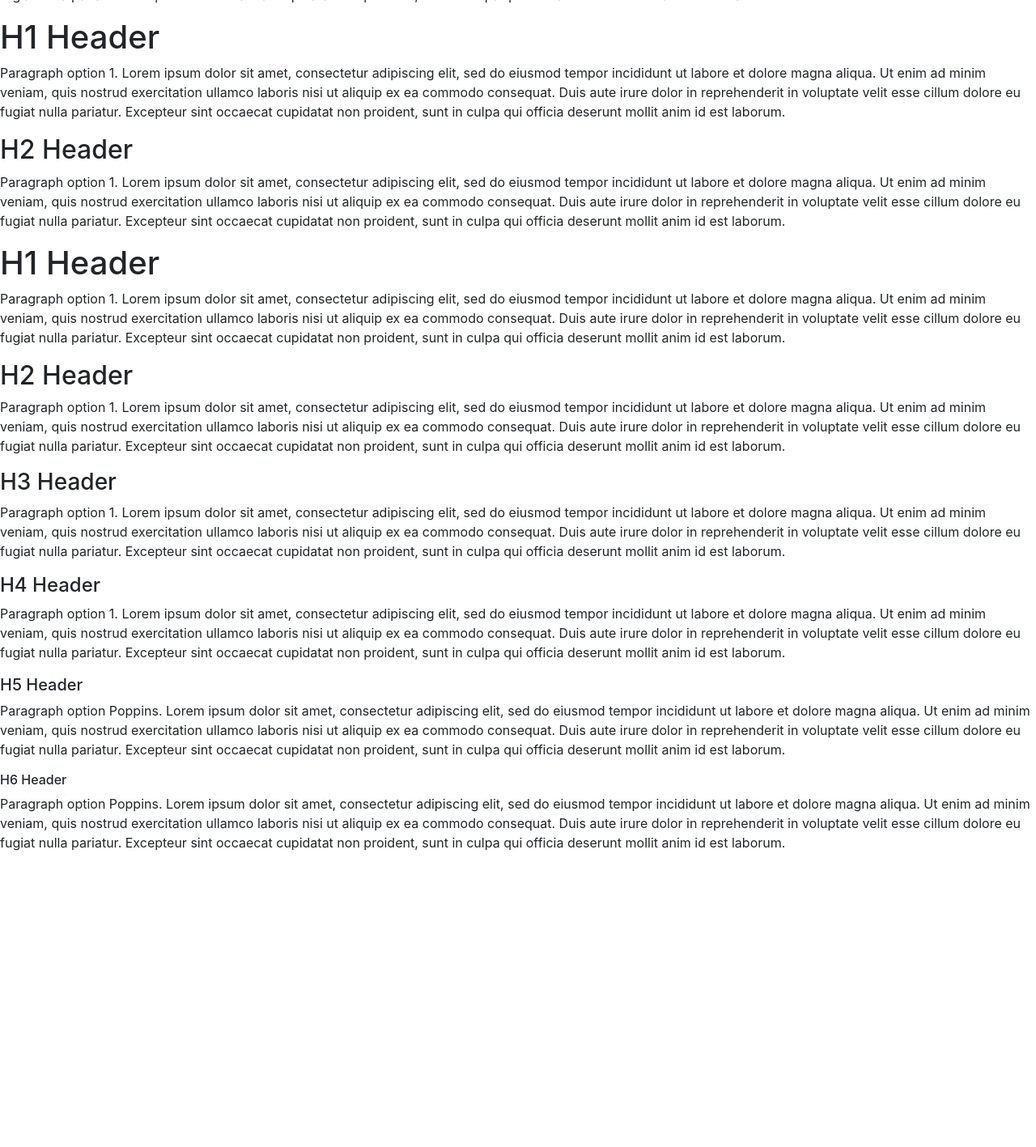
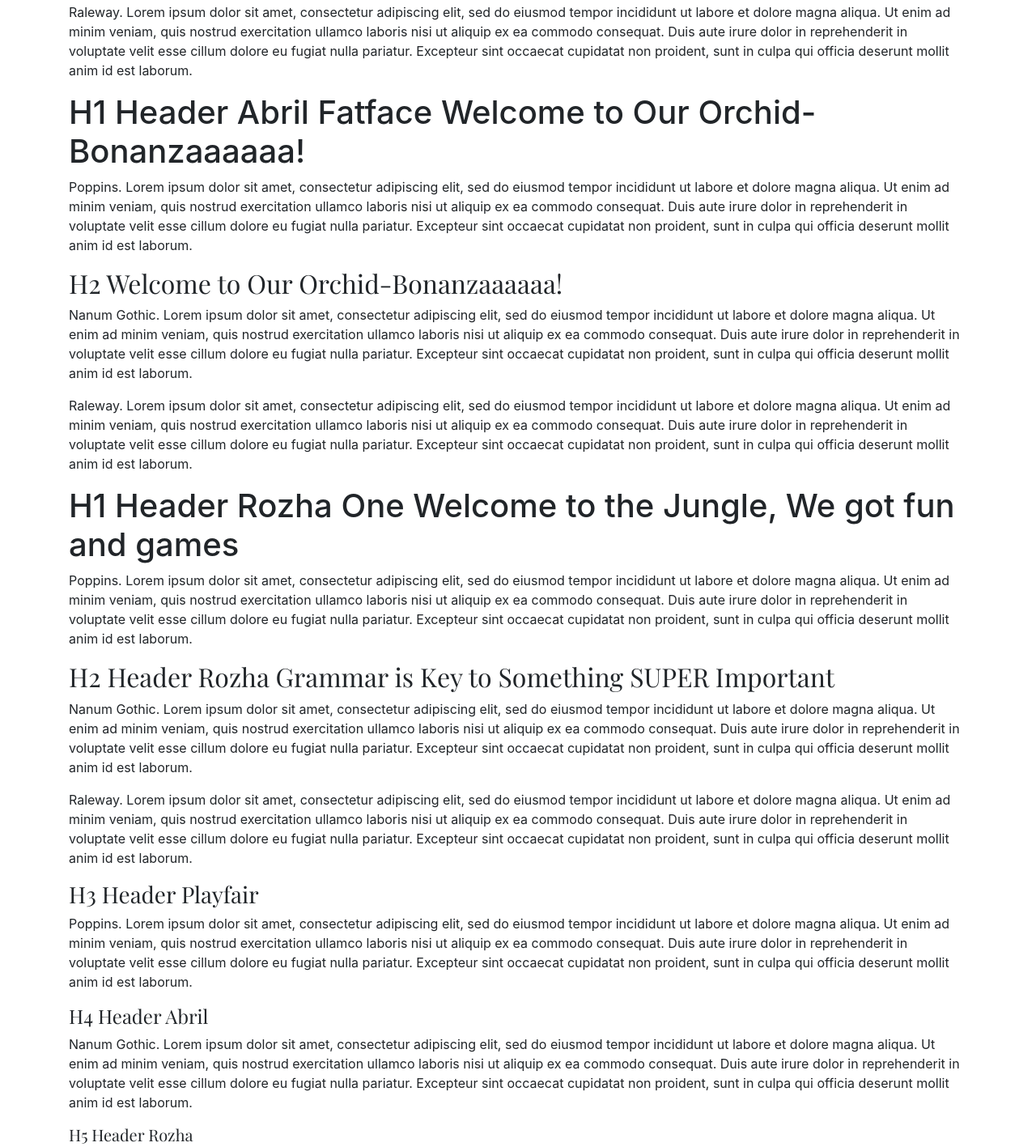
Before and after one commit to atournikate/BlueOrchid, a plain HTML site: page stylesheet.html in a window 1280 px wide. Shown: the part 655-2072 px from the top of the page at 81% size. Before the commit the page ends 1724 px from the top, so only its background shows below. Drawn offline with nearby package versions, Linux system fonts and the light colour scheme; a web font is replaced by a local one.

Commit message:
10am style WIP

```diff
--- a/stylesheet.html
+++ b/stylesheet.html
@@ -10,30 +10,37 @@
     />
     <link rel="preconnect" href="https://fonts.gstatic.com" />
     <link
-      href="https://fonts.googleapis.com/css2?family=Abril+Fatface&family=Cinzel+Decorative:wght@400;700&family=Dancing+Script:wght@500;700&family=Fredericka+the+Great&family=Gravitas+One&family=Limelight&family=Playfair+Display:ital,wght@0,400;0,700;1,400;1,700&family=Poppins&family=Rozha+One&family=Satisfy&family=Tangerine:wght@400;700&family=Allura&family=Nanum+Gothic:wght@400;700&display=swap"
+      href="https://fonts.googleapis.com/css2?family=Abril+Fatface&family=Cinzel+Decorative:wght@400;700&family=Dancing+Script:wght@500;700&family=Fredericka+the+Great&family=Gravitas+One&family=Limelight&family=Playfair+Display:ital,wght@0,400;0,700;1,400;1,700&family=Poppins&family=Rozha+One&family=Satisfy&family=Tangerine:wght@400;700&family=Allura&family=Raleway:wght@200;300;400;500;700&family=Nanum+Gothic:wght@400;700&display=swap"
       rel="stylesheet"
     />
     <style>
+        body {
+            display: flex;
+            flex-direction: row;
+            font-family: 'Poppins', sans-serif;
+        }
+
+        .container {
+            justify-content: space-around;
+            align-content: center;
+        }
+
       img {
         width: 100px;
         border-radius: 50%;
       }
 
-      .opt1 {
-        font-family: "Dancing Script", cursive;
+            .opt3 {
+        font-family: "Tangerine", cursive;
+        font-weight: 700;
+        font-size: 60px;
       }
 
-      .opt2 {
-        font-family: "Satisfy", cursive;
+      .h1, h2, h3, h4, h5, h6 {
+        font-family: "Playfair Display", serif
       }
 
-      .opt3 {
-        font-family: "Tangerine", cursive;
-      }
 
-      .opt4 {
-        font-family: "Allura", cursive;
-      }
     </style>
 
     <!-- Bootstrap CSS -->
@@ -44,122 +51,170 @@
       crossorigin="anonymous"
     />
   </head>
+
   <body>
-    <div class="logo">
+      <div class="container">
+    <div class="logo mw-100">
       <img
         src="BOS_logo_dk.PNG"
         width="200px"
         alt="Art neuveau looking orchid"
       />
-      <h1 class="opt1">Blue Orchid</h1>
-      <h1 class="opt2">Blue Orchid</h1>
+
       <h1 class="opt3">Blue Orchid</h1>
-      <h1 class="opt4">Blue Orchid</h1>
+
     </div>
 
-    <div class="texts">
-      <img src="/images/blue-moth-orchid.jpg" />
-      <h1 class="serif1">H1 Header</h1>
+    <button type="button" class="btn-primary">Click Me?</button>
+
+    <div class="text1">
+      <img src="images/blueflrs.jpg" />
+
+      <h1>H1 Header Playfair Display</h1>
+      <p>
+        Poppins. Lorem ipsum dolor sit amet, consectetur adipiscing elit, sed do
+        eiusmod tempor incididunt ut labore et dolore magna aliqua. Ut enim ad
+        minim veniam, quis nostrud exercitation ullamco laboris nisi ut aliquip
+        ex ea commodo consequat. Duis aute irure dolor in reprehenderit in
+        voluptate velit esse cillum dolore eu fugiat nulla pariatur. Excepteur
+        sint occaecat cupidatat non proident, sunt in culpa qui officia deserunt
+        mollit anim id est laborum.
+      </p>
+      <h2>H2 Header Playfair</h2>
+      <p>
+        Nanum Gothic. Lorem ipsum dolor sit amet, consectetur adipiscing elit,
+        sed do eiusmod tempor incididunt ut labore et dolore magna aliqua. Ut
+        enim ad minim veniam, quis nostrud exercitation ullamco laboris nisi ut
+        aliquip ex ea commodo consequat. Duis aute irure dolor in reprehenderit
+        in voluptate velit esse cillum dolore eu fugiat nulla pariatur.
+        Excepteur sint occaecat cupidatat non proident, sunt in culpa qui
+        officia deserunt mollit anim id est laborum.
+      </p>
+      <h2 class="serif1">H2 Header Playfair</h2>
+      <p class="sans3">
+        Raleway. Lorem ipsum dolor sit amet, consectetur adipiscing elit,
+        sed do eiusmod tempor incididunt ut labore et dolore magna aliqua. Ut
+        enim ad minim veniam, quis nostrud exercitation ullamco laboris nisi ut
+        aliquip ex ea commodo consequat. Duis aute irure dolor in reprehenderit
+        in voluptate velit esse cillum dolore eu fugiat nulla pariatur.
+        Excepteur sint occaecat cupidatat non proident, sunt in culpa qui
+        officia deserunt mollit anim id est laborum.
+      </p>
+    </div>
+    <div class="text2">
+      <h1 class="serif2">H1 Header Abril Fatface Welcome to Our Orchid-Bonanzaaaaaa!</h1>
       <p class="sans1">
-        Paragraph option 1. Lorem ipsum dolor sit amet, consectetur adipiscing
-        elit, sed do eiusmod tempor incididunt ut labore et dolore magna aliqua.
-        Ut enim ad minim veniam, quis nostrud exercitation ullamco laboris nisi
-        ut aliquip ex ea commodo consequat. Duis aute irure dolor in
-        reprehenderit in voluptate velit esse cillum dolore eu fugiat nulla
-        pariatur. Excepteur sint occaecat cupidatat non proident, sunt in culpa
-        qui officia deserunt mollit anim id est laborum.
+        Poppins. Lorem ipsum dolor sit amet, consectetur adipiscing elit, sed do
+        eiusmod tempor incididunt ut labore et dolore magna aliqua. Ut enim ad
+        minim veniam, quis nostrud exercitation ullamco laboris nisi ut aliquip
+        ex ea commodo consequat. Duis aute irure dolor in reprehenderit in
+        voluptate velit esse cillum dolore eu fugiat nulla pariatur. Excepteur
+        sint occaecat cupidatat non proident, sunt in culpa qui officia deserunt
+        mollit anim id est laborum.
       </p>
-      <h2 class="serif1">H2 Header</h2>
+      <h2 class="serif2">H2 Welcome to Our Orchid-Bonanzaaaaaa!</h2>
       <p class="sans2">
-        Paragraph option 1. Lorem ipsum dolor sit amet, consectetur adipiscing
-        elit, sed do eiusmod tempor incididunt ut labore et dolore magna aliqua.
-        Ut enim ad minim veniam, quis nostrud exercitation ullamco laboris nisi
-        ut aliquip ex ea commodo consequat. Duis aute irure dolor in
-        reprehenderit in voluptate velit esse cillum dolore eu fugiat nulla
-        pariatur. Excepteur sint occaecat cupidatat non proident, sunt in culpa
-        qui officia deserunt mollit anim id est laborum.
+        Nanum Gothic. Lorem ipsum dolor sit amet, consectetur adipiscing elit,
+        sed do eiusmod tempor incididunt ut labore et dolore magna aliqua. Ut
+        enim ad minim veniam, quis nostrud exercitation ullamco laboris nisi ut
+        aliquip ex ea commodo consequat. Duis aute irure dolor in reprehenderit
+        in voluptate velit esse cillum dolore eu fugiat nulla pariatur.
+        Excepteur sint occaecat cupidatat non proident, sunt in culpa qui
+        officia deserunt mollit anim id est laborum.
       </p>
-      <h1 class="serif2">H1 Header</h1>
+      <p class="sans3">
+        Raleway. Lorem ipsum dolor sit amet, consectetur adipiscing elit,
+        sed do eiusmod tempor incididunt ut labore et dolore magna aliqua. Ut
+        enim ad minim veniam, quis nostrud exercitation ullamco laboris nisi ut
+        aliquip ex ea commodo consequat. Duis aute irure dolor in reprehenderit
+        in voluptate velit esse cillum dolore eu fugiat nulla pariatur.
+        Excepteur sint occaecat cupidatat non proident, sunt in culpa qui
+        officia deserunt mollit anim id est laborum.
+      </p>
+    </div>
+    <div class="text3">
+      <h1 class="serif3">H1 Header Rozha One Welcome to the Jungle, We got fun and games</h1>
       <p class="sans1">
-        Paragraph option 1. Lorem ipsum dolor sit amet, consectetur adipiscing
-        elit, sed do eiusmod tempor incididunt ut labore et dolore magna aliqua.
-        Ut enim ad minim veniam, quis nostrud exercitation ullamco laboris nisi
-        ut aliquip ex ea commodo consequat. Duis aute irure dolor in
-        reprehenderit in voluptate velit esse cillum dolore eu fugiat nulla
-        pariatur. Excepteur sint occaecat cupidatat non proident, sunt in culpa
-        qui officia deserunt mollit anim id est laborum.
+        Poppins. Lorem ipsum dolor sit amet, consectetur adipiscing elit, sed do
+        eiusmod tempor incididunt ut labore et dolore magna aliqua. Ut enim ad
+        minim veniam, quis nostrud exercitation ullamco laboris nisi ut aliquip
+        ex ea commodo consequat. Duis aute irure dolor in reprehenderit in
+        voluptate velit esse cillum dolore eu fugiat nulla pariatur. Excepteur
+        sint occaecat cupidatat non proident, sunt in culpa qui officia deserunt
+        mollit anim id est laborum.
       </p>
-      <h2 class="serif2">H2 Header</h2>
+      <h2 class="serif3">H2 Header Rozha Grammar is Key to Something SUPER Important</h2>
       <p class="sans2">
-        Paragraph option 1. Lorem ipsum dolor sit amet, consectetur adipiscing
-        elit, sed do eiusmod tempor incididunt ut labore et dolore magna aliqua.
-        Ut enim ad minim veniam, quis nostrud exercitation ullamco laboris nisi
-        ut aliquip ex ea commodo consequat. Duis aute irure dolor in
-        reprehenderit in voluptate velit esse cillum dolore eu fugiat nulla
-        pariatur. Excepteur sint occaecat cupidatat non proident, sunt in culpa
-        qui officia deserunt mollit anim id est laborum.
+        Nanum Gothic. Lorem ipsum dolor sit amet, consectetur adipiscing elit,
+        sed do eiusmod tempor incididunt ut labore et dolore magna aliqua. Ut
+        enim ad minim veniam, quis nostrud exercitation ullamco laboris nisi ut
+        aliquip ex ea commodo consequat. Duis aute irure dolor in reprehenderit
+        in voluptate velit esse cillum dolore eu fugiat nulla pariatur.
+        Excepteur sint occaecat cupidatat non proident, sunt in culpa qui
+        officia deserunt mollit anim id est laborum.
       </p>
-      <h1 class="serif3">H1 Header</h1>
+      <p class="sans3">
+        Raleway. Lorem ipsum dolor sit amet, consectetur adipiscing elit,
+        sed do eiusmod tempor incididunt ut labore et dolore magna aliqua. Ut
+        enim ad minim veniam, quis nostrud exercitation ullamco laboris nisi ut
+        aliquip ex ea commodo consequat. Duis aute irure dolor in reprehenderit
+        in voluptate velit esse cillum dolore eu fugiat nulla pariatur.
+        Excepteur sint occaecat cupidatat non proident, sunt in culpa qui
+        officia deserunt mollit anim id est laborum.
+      </p>
+    </div>
+      <h3 class="serif1">H3 Header Playfair</h3>
       <p class="sans1">
-        Paragraph option 1. Lorem ipsum dolor sit amet, consectetur adipiscing
-        elit, sed do eiusmod tempor incididunt ut labore et dolore magna aliqua.
-        Ut enim ad minim veniam, quis nostrud exercitation ullamco laboris nisi
-        ut aliquip ex ea commodo consequat. Duis aute irure dolor in
-        reprehenderit in voluptate velit esse cillum dolore eu fugiat nulla
-        pariatur. Excepteur sint occaecat cupidatat non proident, sunt in culpa
-        qui officia deserunt mollit anim id est laborum.
+        Poppins. Lorem ipsum dolor sit amet, consectetur adipiscing elit, sed do
+        eiusmod tempor incididunt ut labore et dolore magna aliqua. Ut enim ad
+        minim veniam, quis nostrud exercitation ullamco laboris nisi ut aliquip
+        ex ea commodo consequat. Duis aute irure dolor in reprehenderit in
+        voluptate velit esse cillum dolore eu fugiat nulla pariatur. Excepteur
+        sint occaecat cupidatat non proident, sunt in culpa qui officia deserunt
+        mollit anim id est laborum.
       </p>
-      <h2 class="serif3">H2 Header</h2>
+      <h4 class="serif2">H4 Header Abril</h4>
       <p class="sans2">
-        Paragraph option 1. Lorem ipsum dolor sit amet, consectetur adipiscing
-        elit, sed do eiusmod tempor incididunt ut labore et dolore magna aliqua.
-        Ut enim ad minim veniam, quis nostrud exercitation ullamco laboris nisi
-        ut aliquip ex ea commodo consequat. Duis aute irure dolor in
-        reprehenderit in voluptate velit esse cillum dolore eu fugiat nulla
-        pariatur. Excepteur sint occaecat cupidatat non proident, sunt in culpa
-        qui officia deserunt mollit anim id est laborum.
+        Nanum Gothic. Lorem ipsum dolor sit amet, consectetur adipiscing elit,
+        sed do eiusmod tempor incididunt ut labore et dolore magna aliqua. Ut
+        enim ad minim veniam, quis nostrud exercitation ullamco laboris nisi ut
+        aliquip ex ea commodo consequat. Duis aute irure dolor in reprehenderit
+        in voluptate velit esse cillum dolore eu fugiat nulla pariatur.
+        Excepteur sint occaecat cupidatat non proident, sunt in culpa qui
+        officia deserunt mollit anim id est laborum.
       </p>
-      <h3 class="serif1">H3 Header</h3>
+      <h5 class="serif3">H5 Header Rozha</h5>
       <p class="sans1">
-        Paragraph option 1. Lorem ipsum dolor sit amet, consectetur adipiscing
-        elit, sed do eiusmod tempor incididunt ut labore et dolore magna aliqua.
-        Ut enim ad minim veniam, quis nostrud exercitation ullamco laboris nisi
-        ut aliquip ex ea commodo consequat. Duis aute irure dolor in
-        reprehenderit in voluptate velit esse cillum dolore eu fugiat nulla
-        pariatur. Excepteur sint occaecat cupidatat non proident, sunt in culpa
-        qui officia deserunt mollit anim id est laborum.
+        Poppins. Lorem ipsum dolor sit amet, consectetur adipiscing elit, sed do
+        eiusmod tempor incididunt ut labore et dolore magna aliqua. Ut enim ad
+        minim veniam, quis nostrud exercitation ullamco laboris nisi ut aliquip
+        ex ea commodo consequat. Duis aute irure dolor in reprehenderit in
+        voluptate velit esse cillum dolore eu fugiat nulla pariatur. Excepteur
+        sint occaecat cupidatat non proident, sunt in culpa qui officia deserunt
+        mollit anim id est laborum.
       </p>
-      <h4 class="serif2">H4 Header</h4>
-      <p class="sans2">
-        Paragraph option 1. Lorem ipsum dolor sit amet, consectetur adipiscing
-        elit, sed do eiusmod tempor incididunt ut labore et dolore magna aliqua.
-        Ut enim ad minim veniam, quis nostrud exercitation ullamco laboris nisi
-        ut aliquip ex ea commodo consequat. Duis aute irure dolor in
-        reprehenderit in voluptate velit esse cillum dolore eu fugiat nulla
-        pariatur. Excepteur sint occaecat cupidatat non proident, sunt in culpa
-        qui officia deserunt mollit anim id est laborum.
-      </p>
-      <h5 class="serif3">H5 Header</h5>
       <p class="sans3">
-        Paragraph option Poppins. Lorem ipsum dolor sit amet, consectetur
-        adipiscing elit, sed do eiusmod tempor incididunt ut labore et dolore
-        magna aliqua. Ut enim ad minim veniam, quis nostrud exercitation ullamco
-        laboris nisi ut aliquip ex ea commodo consequat. Duis aute irure dolor
-        in reprehenderit in voluptate velit esse cillum dolore eu fugiat nulla
-        pariatur. Excepteur sint occaecat cupidatat non proident, sunt in culpa
-        qui officia deserunt mollit anim id est laborum.
+        Raleway. Lorem ipsum dolor sit amet, consectetur adipiscing elit,
+        sed do eiusmod tempor incididunt ut labore et dolore magna aliqua. Ut
+        enim ad minim veniam, quis nostrud exercitation ullamco laboris nisi ut
+        aliquip ex ea commodo consequat. Duis aute irure dolor in reprehenderit
+        in voluptate velit esse cillum dolore eu fugiat nulla pariatur.
+        Excepteur sint occaecat cupidatat non proident, sunt in culpa qui
+        officia deserunt mollit anim id est laborum.
       </p>
       <h6>H6 Header</h6>
-      <p class="Poppins">
-        Paragraph option Poppins. Lorem ipsum dolor sit amet, consectetur
-        adipiscing elit, sed do eiusmod tempor incididunt ut labore et dolore
-        magna aliqua. Ut enim ad minim veniam, quis nostrud exercitation ullamco
-        laboris nisi ut aliquip ex ea commodo consequat. Duis aute irure dolor
-        in reprehenderit in voluptate velit esse cillum dolore eu fugiat nulla
-        pariatur. Excepteur sint occaecat cupidatat non proident, sunt in culpa
-        qui officia deserunt mollit anim id est laborum.
+      <p class="sans2">
+        Nanum Gothic. Lorem ipsum dolor sit amet, consectetur adipiscing elit,
+        sed do eiusmod tempor incididunt ut labore et dolore magna aliqua. Ut
+        enim ad minim veniam, quis nostrud exercitation ullamco laboris nisi ut
+        aliquip ex ea commodo consequat. Duis aute irure dolor in reprehenderit
+        in voluptate velit esse cillum dolore eu fugiat nulla pariatur.
+        Excepteur sint occaecat cupidatat non proident, sunt in culpa qui
+        officia deserunt mollit anim id est laborum.
       </p>
+
     </div>
+</div>
 
     <!-- Optional JavaScript -->
     <!-- jQuery first, then Popper.js, then Bootstrap JS -->
```
Also changed, not shown: images/blue_orch_transbkgd.PNG (added), images/blueflrs.jpg (added).
